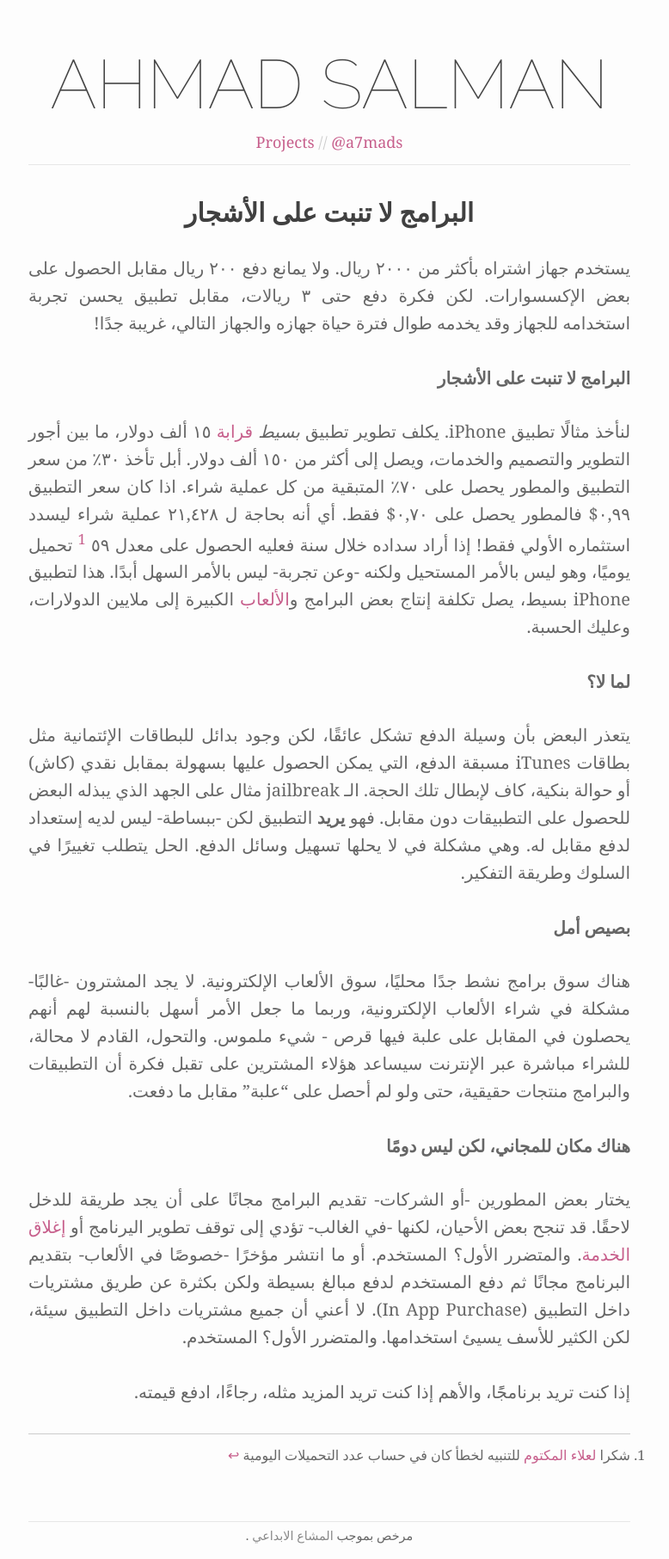
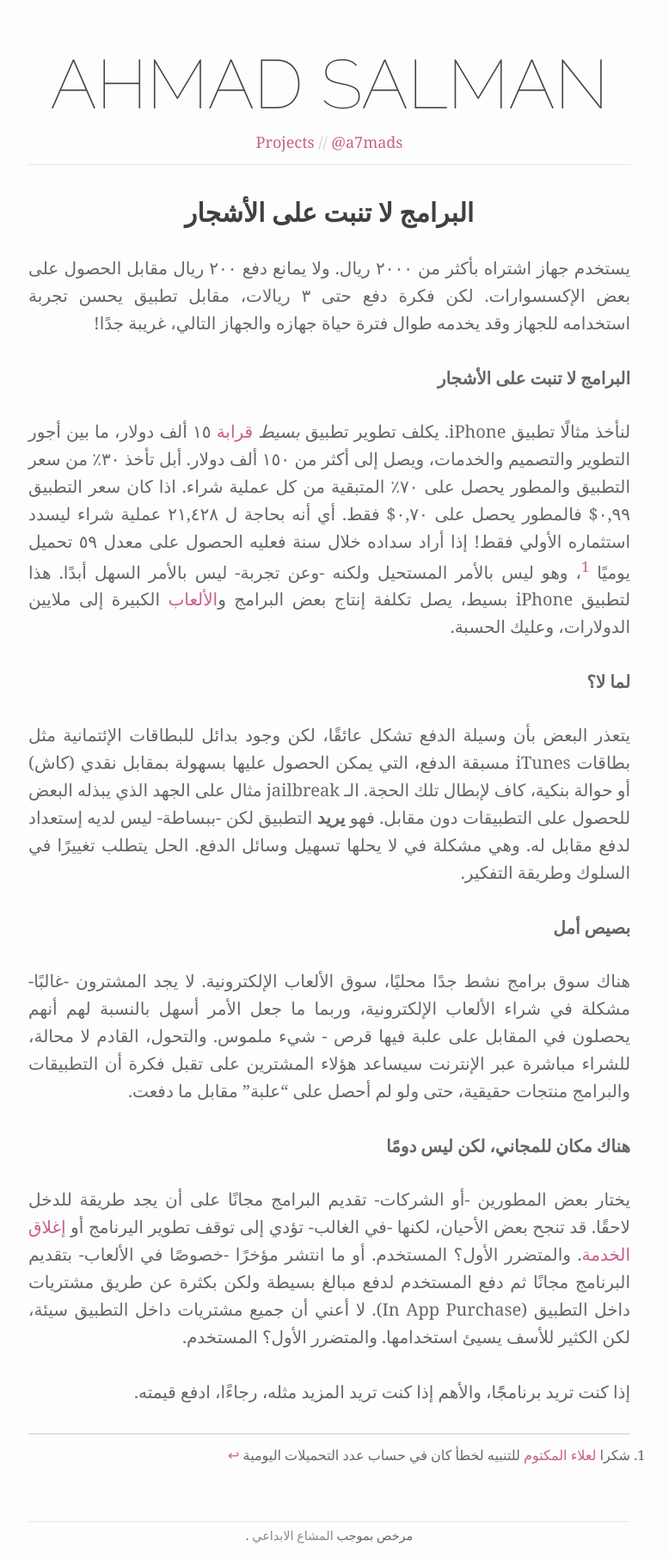
Before and after one commit to githubber/ahmads.github.com, a Jekyll site: the page built from _posts/2013-07-24-software-doesnt-grow-on-trees.md, in a window 1280 px wide. Shown: the whole page at 86% size, without its empty margins (257-1035 px from the left). Built offline with Jekyll 4.4.1, drawn with Linux system fonts in a browser that asks for light colours; some web fonts are replaced.

```diff
--- a/_posts/2013-07-24-software-doesnt-grow-on-trees.md
+++ b/_posts/2013-07-24-software-doesnt-grow-on-trees.md
@@ -7,7 +7,7 @@ layout: post
 
 #### البرامج لا تنبت على الأشجار
 لنأخذ مثالًا تطبيق iPhone. يكلف تطوير تطبيق *بسيط* [قرابة][dev-cont]
- ١٥ ألف دولار، ما بين أجور التطوير والتصميم والخدمات، ويصل إلى أكثر من ١٥٠ ألف دولار. أبل تأخذ ٣٠٪ من سعر التطبيق والمطور يحصل على ٧٠٪ المتبقية من كل عملية شراء. اذا كان سعر التطبيق ٠,٩٩$ فالمطور يحصل على ٠,٧٠$ فقط. أي أنه بحاجة ل ٢١,٤٢٨ عملية شراء ليسدد استثماره الأولي فقط! إذا أراد سداده خلال سنة فعليه الحصول على معدل ٥٩ [^calc-update] تحميل يوميًا، وهو ليس بالأمر المستحيل ولكنه -وعن تجربة- ليس بالأمر السهل أبدًا. هذا لتطبيق iPhone بسيط، يصل تكلفة إنتاج بعض البرامج و[الألعاب][games-cost] الكبيرة إلى  ملايين الدولارات، وعليك الحسبة.
+ ١٥ ألف دولار، ما بين أجور التطوير والتصميم والخدمات، ويصل إلى أكثر من ١٥٠ ألف دولار. أبل تأخذ ٣٠٪ من سعر التطبيق والمطور يحصل على ٧٠٪ المتبقية من كل عملية شراء. اذا كان سعر التطبيق ٠,٩٩$ فالمطور يحصل على ٠,٧٠$ فقط. أي أنه بحاجة ل ٢١,٤٢٨ عملية شراء ليسدد استثماره الأولي فقط! إذا أراد سداده خلال سنة فعليه الحصول على معدل ٥٩ تحميل يوميًا [^calc-update]، وهو ليس بالأمر المستحيل ولكنه -وعن تجربة- ليس بالأمر السهل أبدًا. هذا لتطبيق iPhone بسيط، يصل تكلفة إنتاج بعض البرامج و[الألعاب][games-cost] الكبيرة إلى  ملايين الدولارات، وعليك الحسبة.
 
 #### لما لا؟
 يتعذر البعض بأن وسيلة الدفع تشكل عائقًا، لكن وجود بدائل للبطاقات الإئتمانية مثل بطاقات iTunes مسبقة الدفع، التي يمكن الحصول عليها بسهولة بمقابل نقدي  (كاش) أو حوالة بنكية، كاف لإبطال تلك الحجة. الـ jailbreak مثال على الجهد الذي يبذله البعض للحصول على التطبيقات دون مقابل. فهو **يريد** التطبيق لكن -ببساطة- ليس لديه إستعداد لدفع مقابل له. وهي مشكلة في لا يحلها تسهيل وسائل الدفع. الحل يتطلب تغييرًا في السلوك وطريقة التفكير.
```
